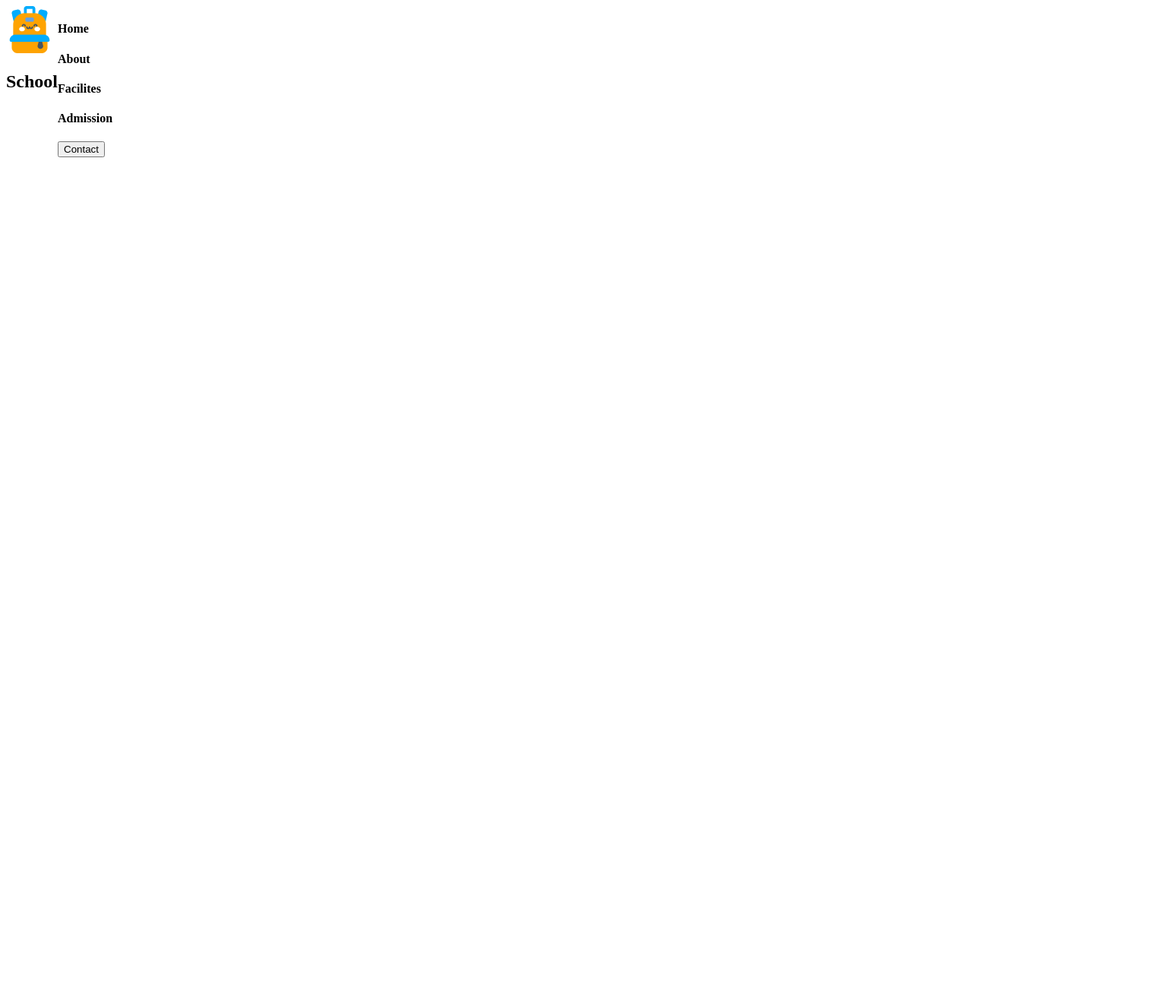
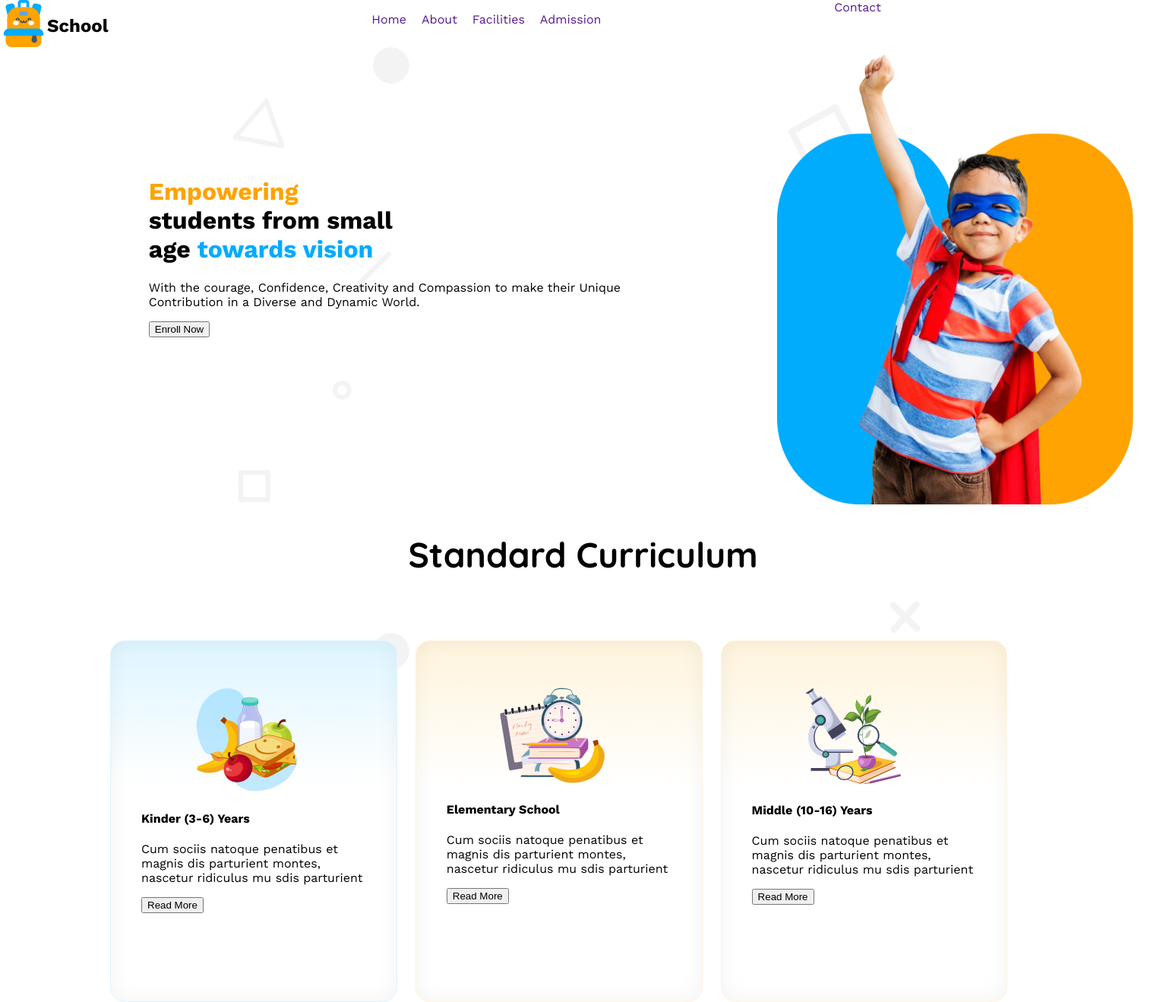
Before and after one commit to Atick040/My-Second-Project, a plain HTML site: page index.html in a window 1280 px wide. Shown: the whole page at 76% size, 1535 px wide, since content can reach past the window. Before the commit the page ends 800 px from the top, so only its background shows below. Drawn offline with nearby package versions, Linux system fonts and the light colour scheme.

Commit message:
First Part

```diff
--- /dev/null
+++ b/Style.css/style.css
@@ -0,0 +1,147 @@
+@import url('https://fonts.googleapis.com/css2?family=Fira+Sans:ital,wght@0,100;0,200;0,300;0,400;0,500;0,600;0,700;0,800;0,900;1,100;1,200;1,300;1,400;1,500;1,600;1,700;1,800;1,900&family=Quicksand:wght@300..700&family=Work+Sans:ital,wght@0,100..900;1,100..900&display=swap');
+.work-sans-unique{
+    font-family: "Work Sans", serif;
+    font-optical-sizing: auto;
+    font-weight: <weight>;
+    font-style: normal;
+  }
+  body{
+    margin: auto;
+  }
+
+.school{
+    display: flex;
+
+}
+.nav-bar{
+display: flex;
+list-style-type: none;
+gap: 20px;
+
+}
+.nav-first{
+display: flex;
+justify-content: space-between;
+Width: 1160px;
+Height: 62px;
+Top: 20px;
+Left: 140px;
+Fillet radius: 0px;
+
+
+gap: 50px;
+}
+.text-d{
+    text-decoration:none;
+}
+main{
+background-image: url(../assets/bg.png);
+
+}
+
+.main-div{
+    width: 1525px;
+    display: flex;
+    justify-content: space-around;
+
+}
+.Empowering{
+    Width: 640px;
+    Height: 331px;
+   /* padding-top:150px;
+   padding-right:50px;
+   padding-bottom: 122px; */
+   padding:150px 122px 121px 163px ;
+
+
+}
+.powering{
+
+
+    Font weight: 700px;
+    Font size: 56px;
+    Row height: 61px;
+    Letter spacing: 0%;
+    Align: left ;
+
+}
+    .section-1{
+        Width: 1535px;
+        Height: 481.5px;
+
+    }
+
+.systems{
+ display: flex;
+    /* justify-content: space-between; */
+
+Top: 197.5px;
+/* Left: 140px; */
+gap:24px;
+/* padding:197,5px 204.72px 143px; */
+margin-left:145px;
+margin-top: 83px;
+/* Width: 640px;
+Height: 331px;
+padding-top:150px;
+padding-right:50px;
+padding-bottom: 122px; */
+}
+
+.system-1{
+    width: 377.8px;
+height: 476.78px;
+box-sizing: border-box;
+box-sizing: border-box;
+border: 0.94px solid rgb(222, 245, 255);
+border-radius: 18.86px;
+box-shadow: inset 0px 0px 28.3px 0.94px rgba(0, 0, 0, 0.05);
+background: linear-gradient(180.00deg, rgb(222, 245, 255),rgba(255, 255, 255, 0) 40%),rgb(255, 255, 255);
+padding: 61px 40px 40.88px;
+}
+.system-2{
+position: relative;
+width: 377.8px;
+height: 476.78px;
+    box-sizing: border-box;
+    border: 0.94px solid rgb(255, 244, 220);
+    border-radius: 18.86px;
+
+padding: 61px 40px 40.88px;
+
+    box-shadow: inset 0px 0px 28.3px 0.94px rgba(0, 0, 0, 0.05);
+    background: linear-gradient(180.00deg, rgb(255, 244, 220),rgba(255, 255, 255, 0) 40%),rgb(255, 255, 255);
+    stroke:.94px	Inside
+    rgb(255, 244, 220);
+X:0 Y:0 Blur: 28.3 extension: 0.94 rgba(0, 0, 0, 0.05);
+
+
+}
+.system-3{
+    width: 377.8px;
+height: 476.78px;
+    box-sizing: border-box;
+    border: 0.94px solid rgb(255, 244, 220);
+    border-radius: 18.86px;
+
+padding: 61px 40px 40.88px;
+
+    box-shadow: inset 0px 0px 28.3px 0.94px rgba(0, 0, 0, 0.05);
+    background: linear-gradient(180.00deg, rgb(255, 244, 220),rgba(255, 255, 255, 0) 40%),rgb(255, 255, 255);
+    stroke:.94px	Inside
+    rgb(255, 244, 220);
+X:0 Y:0 Blur: 28.3 extension: 0.94 rgba(0, 0, 0, 0.05);
+}
+.imag{
+padding-left: 70.06px;
+}
+.Curriculum{
+    color: rgb(0, 0, 0);
+    font-family: Quicksand;
+    font-size: 46px;
+    font-weight: 700;
+    line-height: 57.5px;
+    letter-spacing: 0%;
+    text-align: center;
+
+}
--- a/index.html
+++ b/index.html
@@ -4,35 +4,91 @@
     <meta charset="UTF-8">
     <meta name="viewport" content="width=device-width, initial-scale=1.0">
     <title>Kid-Education</title>
-<style>
-.head{
-display: flex;
+    <link rel="stylesheet" href="Style.css/style.css">
 
-}
 
-</style>
 </head>
-<body>
+<body class="work-sans-unique">
     <header>
-        <section class="head">
-            <div class="School">
-                <img src="assets/logo.png" alt="" class="bag">
-                <h2 class="sc">School</h2>
-            </div>
-            <div class="anchor">
-                <div class="Home"><h4>Home</h4></div>
-                <div class="About"><h4>About</h4></div>
-                <div class="Facilites"><h4>Facilites</h4></div>
-                <div class="Admission"><h4>Admission</h4></div>
-            <div class="Contact">
-                <button>Contact</button>
-            </div>
-            </div>
-        </section>
+        <nav class="nav-first">
+            <nav class="school">
+                <img src="assets/logo.png" alt="">
+                <h2>School</h2>
+     </nav>
+     <nav>
+<ul class="nav-bar">
+<li><a href=""  class="text-d" >Home</a></li>
+<li><a href=""   class="text-d">About</a></li>
+<li><a href=""  class="text-d">Facilities</a></li>
+<li><a href=""   class="text-d">Admission</a></li>
+
+</ul>
+ </nav>
+<nav class="contact"><a href=""  class="text-d">Contact</a></nav>
+
+
+
+
+
+
+        </nav>
+
+
 
 
     </header>
     <main>
+<div class="main-div">
+    <div class="Empowering">
+        <h1 class="powering"> <span style="color:rgb(254, 163, 1)">Empowering <br></span>
+            students from small <br>  age <span style="color:rgb(1, 172, 253)"> towards vision</span></h1>
+        <p class="dicribe">
+            With the courage, Confidence, Creativity and
+            Compassion to make their Unique Contribution in a Diverse and Dynamic World.
+        </p>
+        <button class="enroll">Enroll Now</button>
+    </div>
+    <img src="assets/hero-kids.png" alt="" class="boy">
+
+</div>
+
+<section class="section-1">
+    <h2 class="Curriculum">Standard Curriculum</h2>
+    <div class="systems">
+        <div class="system-1">
+            <div class="imag"><img src="assets/kinder.png" alt=""></div>
+            <h4>Kinder (3-6) Years</h4>
+            <p>Cum sociis natoque penatibus et magnis
+                dis parturient montes, nascetur ridiculus
+                mu sdis parturient</p>
+            <button class="more">Read More</button>
+        </div>
+        <div class="system-2">
+            <div class="imag"><img src="assets/elementary.png" alt=""></div>
+            <h4>Elementary School</h4>
+            <p>Cum sociis natoque penatibus et magnis
+                dis parturient montes, nascetur ridiculus
+                mu sdis parturient</p>
+            <button class="more">Read More</button>
+        </div>
+        <div class="system-3">
+            <div class="imag"><img src="assets/middle.png" alt=""></div>
+            <h4>Middle (10-16) Years</h4>
+            <p>Cum sociis natoque penatibus et magnis
+                dis parturient montes, nascetur ridiculus
+                mu sdis parturient</p>
+            <button class="more">Read More</button>
+        </div>
+    </div>
+    <div class="buttons">
+
+
+    </div>
+</section>
+
+
+
+
 
 
     </main>
```
